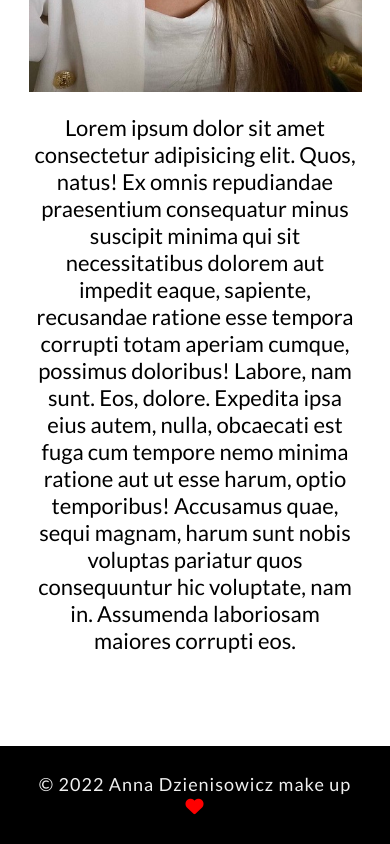
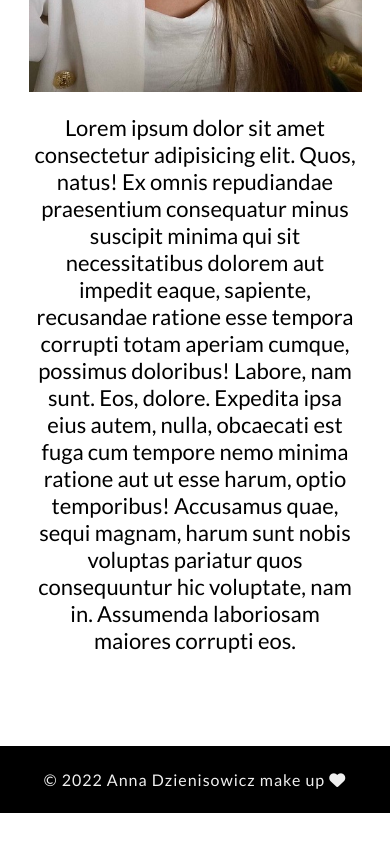
Before and after one commit to marek2509/FE-AD, a plain HTML site: page lekcje-makijazu.html in a window 390 px wide. Shown: the part 3539-4383 px from the top of the page. After the commit the page ends 4352 px from the top, so only its background shows below. Drawn offline with nearby package versions, Linux system fonts and the light colour scheme.

Commit message:
Change font size footer on mobile

```diff
--- a/sass/_components.scss
+++ b/sass/_components.scss
@@ -202,15 +202,12 @@ nav {
   justify-content: center;
   align-items: center;
   flex-direction: column;
-  padding: 1.5em;
-  font-size: 1.8rem;
+  padding: 1.5em 0.4em;
+  font-size: 1.6rem;
   letter-spacing: 1px;
   color: $bg-light-gray;
   background-color: #000;
   text-align: center;
-  .fa-heart {
-    color: red;
-  }
 }
 
 .btn-special-animation {
@@ -395,14 +392,19 @@ nav {
   }
 }
 
+@media (min-width: 576px) {
+  .footer {
+    font-size: 1.8rem;
+  }
+}
+
 @media (min-width: 992px) {
-
   h2 {
     font-size: 3.6em;
   }
-h3{
-  font-size: 3.2rem;
-}
+  h3 {
+    font-size: 3.2rem;
+  }
   .swiper-button-next,
   .swiper-button-prev {
     display: flex;
```
Also changed, not shown: css/main.css, css/training.css, 2 other files.
